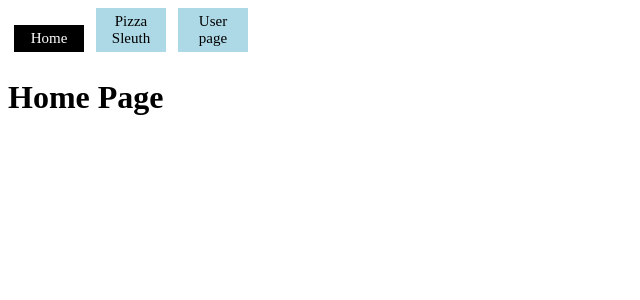
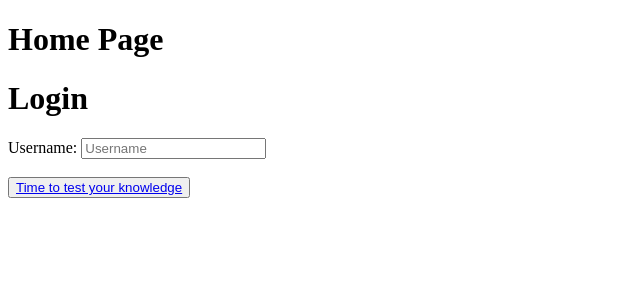
Before and after one commit to stephbertram/phase-2-project-slice-sleuth, a React (Vite) app: page / in a window 1280 px wide. Shown: the top 300 px of the page, without its empty margins (0-640 px from the left). Built offline with nearby package versions, Linux system fonts and the light colour scheme.

Commit message:
userpage and quiz page WIP

```diff
--- a/db.json
+++ b/db.json
@@ -1,61 +1,61 @@
 {
   "pizzas": [
     {
-        "id": 1,
+      "id": "1",
       "name": "Pizza 1",
       "image": "https://ibb.co/GF6tSYt",
       "AI": true
     },
     {
-        "id": 2,
+      "id": "2",
       "name": "Pizza 2",
       "image": "https://ibb.co/rkG28nY",
       "AI": false
     },
     {
-        "id": 3,
+      "id": "3",
       "name": "Pizza 3",
       "image": "https://ibb.co/sJ5rjMh",
       "AI": false
     },
     {
-        "id": 4,
+      "id": "4",
       "name": "Pizza 4",
       "image": "https://ibb.co/c3pX63t",
       "price": true
     },
     {
-        "id": 5,
+      "id": "5",
       "name": "Pizza 5",
       "image": "https://ibb.co/dW5XbQ1",
       "AI": true
     },
     {
-        "id": 6,
+      "id": "6",
       "name": "Pizza 6",
       "image": "https://ibb.co/LZbQwpV",
       "AI": true
     },
     {
-        "id": 7,
+      "id": "7",
       "name": "Pizza 7",
       "image": "https://soojung-kim.imgbb.com",
       "AI": false
     },
     {
-        "id": 8,
+      "id": "8",
       "name": "Pizza 8",
       "image": "https://ibb.co/Fnt26qc",
       "AI": false
     },
     {
-        "id": 9,
+      "id": "9",
       "name": "Pizza 9",
       "image": "https://ibb.co/Wz0KqFs",
       "AI": false
     },
     {
-        "id": 10,
+      "id": "10",
       "name": "Pizza 10",
       "image": "https://ibb.co/x1jP36Q",
       "AI": true
@@ -63,7 +63,7 @@
   ],
   "users": [
     {
-        "id": 1,
+      "id": "1",
       "username": ""
     }
   ]
--- a/src/Components/NavBar.css
+++ b/src/Components/NavBar.css
@@ -1,10 +1,10 @@
 .navbar > a{
     display: inline-block;
     box-sizing: border-box;
-    width: 70px;
+    width: 100px;
     padding: 5px;
     margin: 0 6px 6px;
-    background: lightblue;
+    background: rgb(251, 106, 43);
     text-decoration: none;
     text-align: center;
     font-size: min(10vw, 15px) ;
@@ -12,6 +12,6 @@
 }
 
 a.active {
-    background: black;
+    background: rgb(198, 0, 0);
     color: white;
 }
--- /dev/null
+++ b/src/Components/PizzaCard.jsx
@@ -0,0 +1,12 @@
+import React from 'react'
+
+const PizzaCard = ({name, image, AI}) => {
+  return (
+    <div>
+      <h3>{name}</h3>
+      <img src={image} alt={name}/>
+    </div>
+  )
+}
+
+export default PizzaCard
--- /dev/null
+++ b/src/Components/SignUp.jsx
@@ -0,0 +1,52 @@
+import {useState} from 'react';
+import { Link } from "react-router-dom";
+
+const initialState = {
+  username: "",
+};
+
+
+function SignUp(onHandleUserSubmit) {
+  const [formData, setFormData] = useState(initialState)
+  const [error, setError] = useState("")
+
+    const handleSubmit = (e) => {
+      e.preventDefault()
+
+      fetch("http://localhost:3000/users", {
+        method: "POST",
+        headers: {
+          "Content-Type": "Application/JSON",
+        },
+        body: JSON.stringify(formData)
+      })
+        .then(resp => resp.json())
+        .then(newUser => onHandleUserSubmit(newUser))
+        setFormData(initialState)
+        .catch(err => setError(err.message))
+    }
+
+    const handleChange = (event) => {
+      setFormData({...formData, [event.target.name]: event.target.value})
+    }
+
+
+    return (
+      <>
+        {error ? <p>{error}</p> : null}
+        <main>
+          <h1>Login</h1>
+          <form onSubmit ={handleSubmit}>
+            <div>
+              <label>Username: </label>
+              <input id="username" type="text" name="username" placeholder="Username" value={formData.username} onChange={handleChange}/>
+            </div>
+            <br></br>
+            <button onClick={handleSubmit}><Link to={'../quiz/'}>Time to test your knowledge</Link></button>
+          </form>
+        </main>
+      </>
+    );
+  }
+
+  export default SignUp;
--- a/src/pages/Home.jsx
+++ b/src/pages/Home.jsx
@@ -1,12 +1,22 @@
-import NavBar from "../Components/NavBar"
+
+import SignUp from "../Components/SignUp"
+import {useState} from 'react'
 
 const Home = () => {
+
+  const [username, setUsername] = useState('')
+
+  const onHandleUserSubmit = (newUser) => {
+    setUsername([...username,newUser ])
+  }
+
   return (
     <>
-    <header><NavBar /></header>
+    <header></header>
 
     <main>
       <h1>Home Page</h1>
+      <SignUp onHandleUserSubmit={onHandleUserSubmit}/>
     </main>
 
     </>
--- a/src/pages/Quiz.jsx
+++ b/src/pages/Quiz.jsx
@@ -1,13 +1,37 @@
 import NavBar from "../Components/NavBar"
+import {useEffect, useState} from 'react'
+import PizzaCard from "../Components/PizzaCard"
 
 
 const Quiz = () => {
+
+  const [pizzas, setPizzas] = useState([])
+  const [error, setError] = useState('')
+
+  useEffect(() => {
+    fetch('http://localhost:3000/pizzas')
+    .then((r)=> {
+      if(!r.ok){
+        throw new Error ('The json server is not running.')
+      }
+      return r.json()
+    })
+    .then(setPizzas)
+    .catch((err) => setError(err.message))
+  }, []);
+
+  const mappedPizzas = pizzas.map((pizza) => (<PizzaCard {...pizza} key={pizza.id}/>))
+
   return (
+
     <>
+    {error ? <p>{error}</p> : null}
     <header><NavBar /></header>
 
     <main>
       <h1>Play Slice Sleuth</h1>
+      <h2>Hello (UserName)</h2>
+      {mappedPizzas}
     </main>
 
     </>
```
Lines whose indentation alone changed are shown as unchanged.
